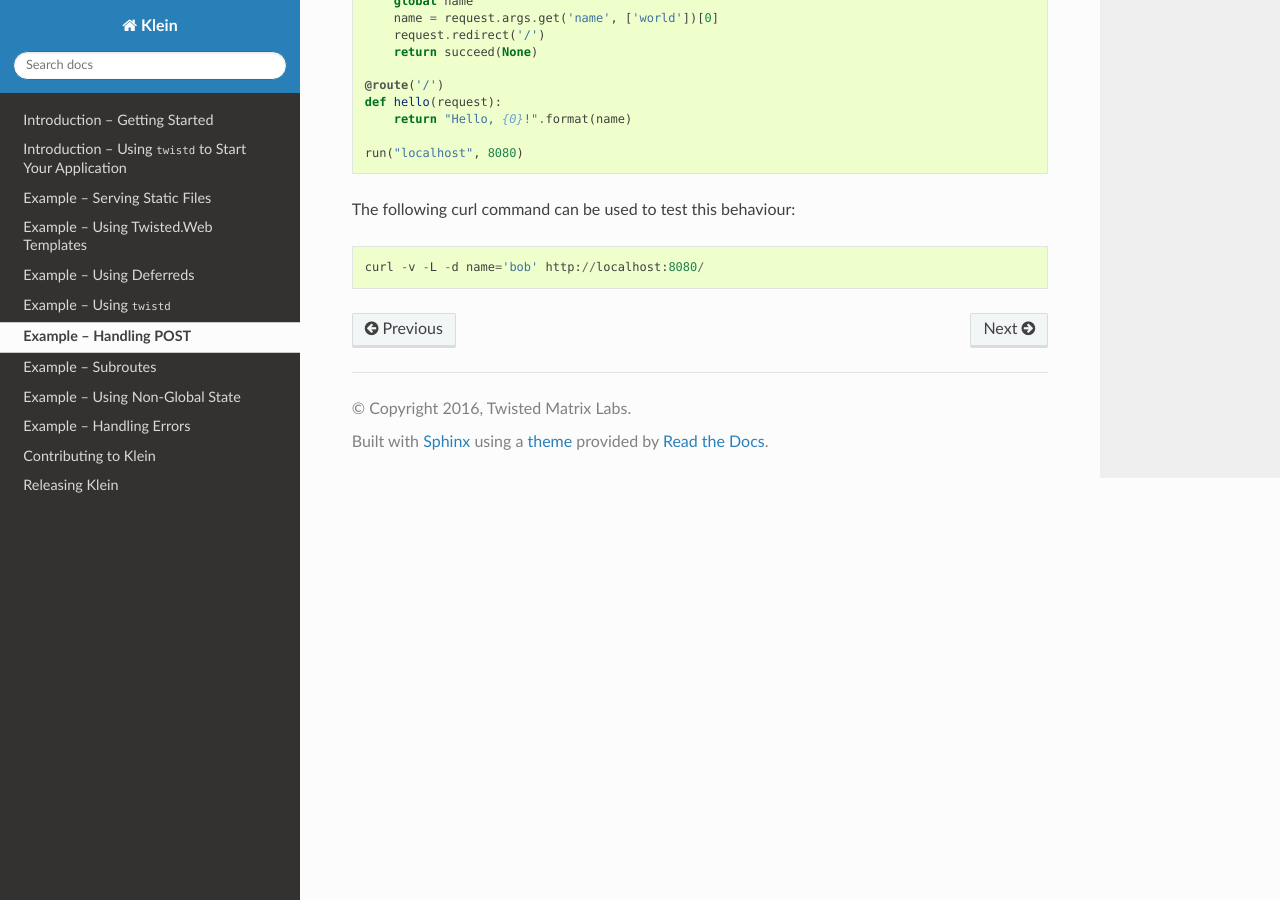
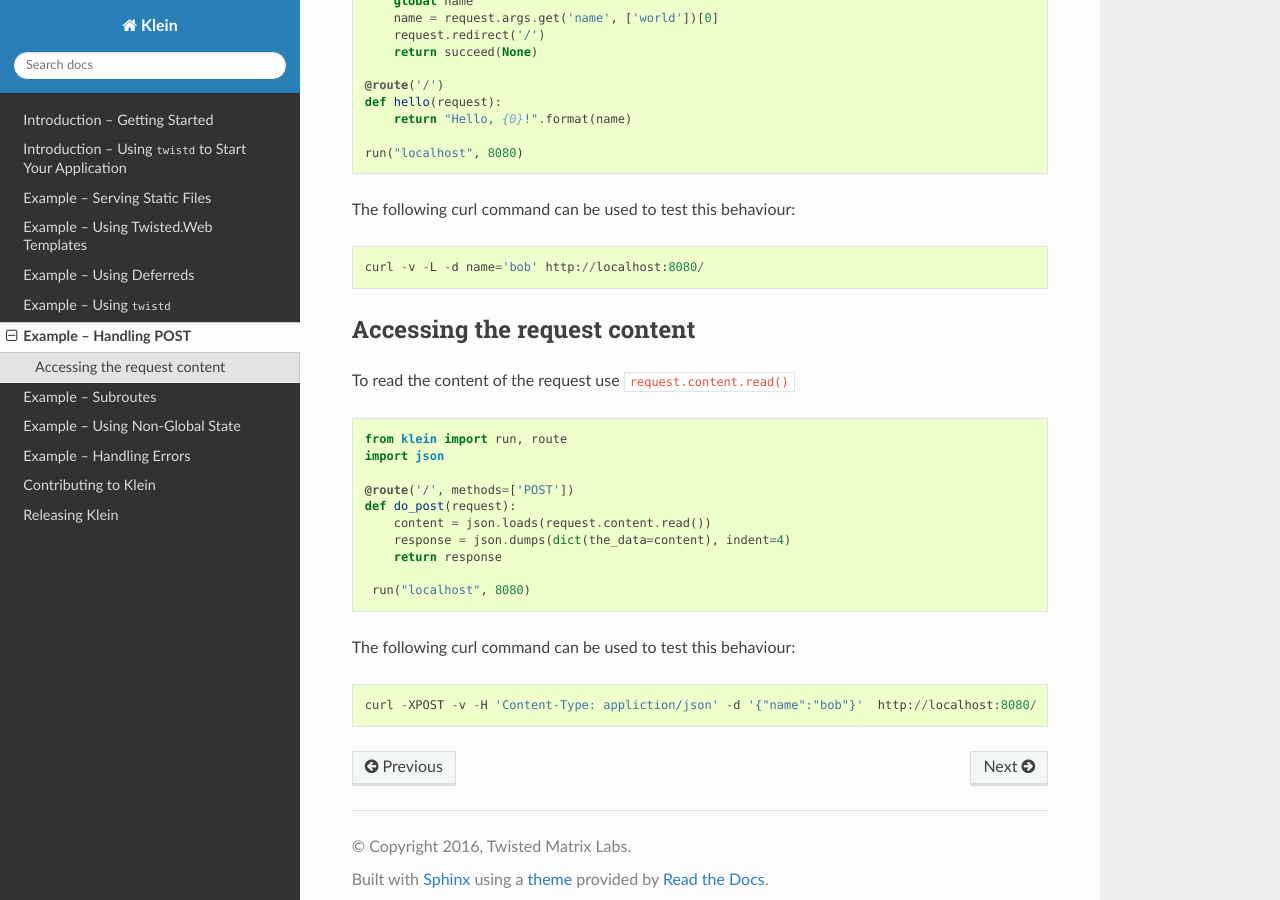
Before and after one commit to twisted/klein, a Sphinx documentation site: the page built from docs/examples/handlingpost.rst, in a window 1280 px wide and 900 px high, scrolled down 642 px. Built offline with Sphinx 7.4.7 and the Read the Docs theme 2.0.0, drawn with Linux system fonts in a browser that asks for light colours; the version number could not be read and is left out.

Commit message:
new: doc: Show how to get the content of a request.

```diff
--- a/docs/examples/handlingpost.rst
+++ b/docs/examples/handlingpost.rst
@@ -37,3 +37,27 @@ So the ``POST`` handler must be defined before the handler with no ``methods``.
 The following curl command can be used to test this behaviour::
 
     curl -v -L -d name='bob' http://localhost:8080/
+
+
+Accessing the request content
+=============================
+
+To read the content of the request use ``request.content.read()``
+
+.. code-block:: python
+
+    from klein import run, route
+    import json
+
+    @route('/', methods=['POST'])
+    def do_post(request):
+        content = json.loads(request.content.read())
+        response = json.dumps(dict(the_data=content), indent=4)
+        return response
+
+     run("localhost", 8080)
+
+
+The following curl command can be used to test this behaviour::
+
+	 curl -XPOST -v -H 'Content-Type: appliction/json' -d '{"name":"bob"}'  http://localhost:8080/
```
